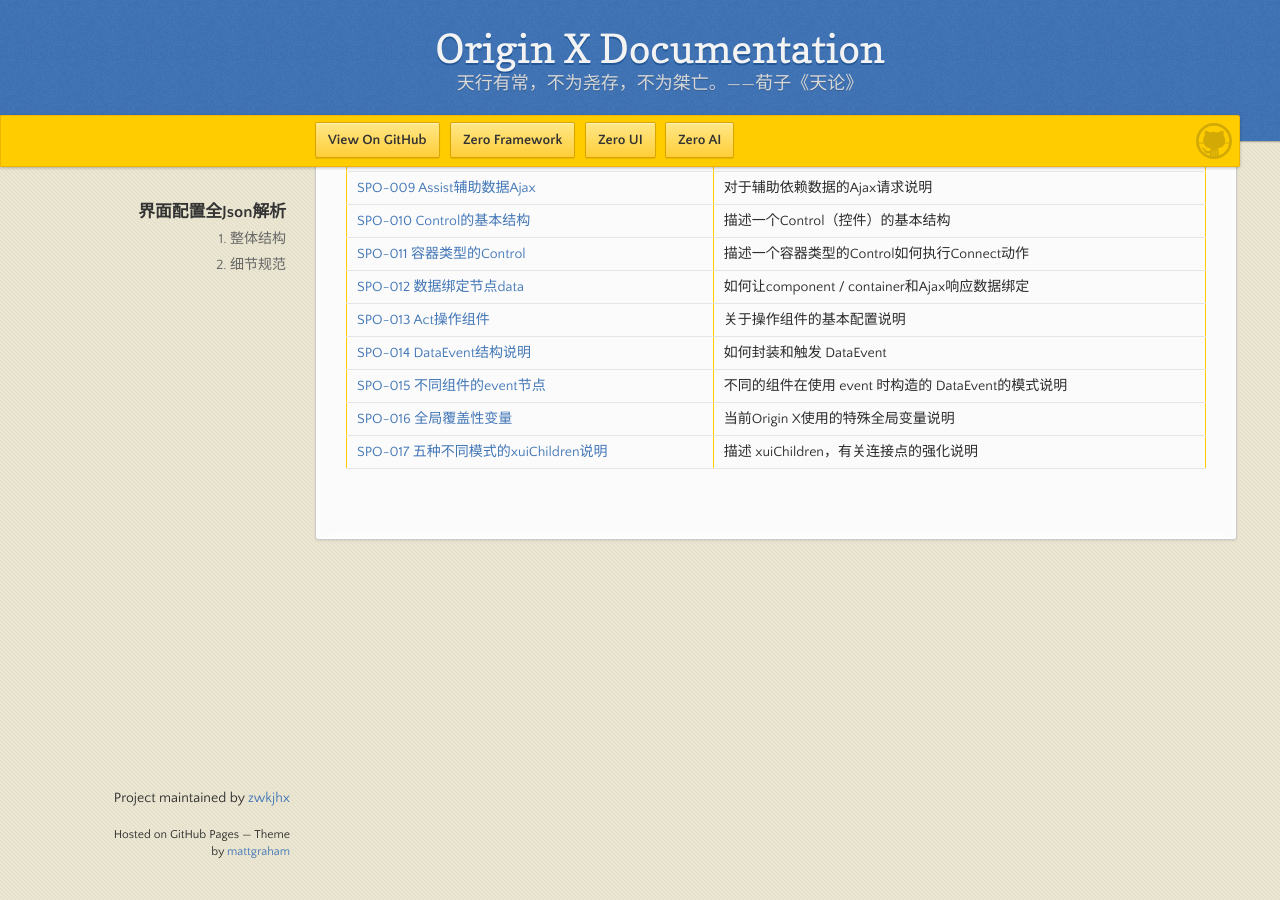
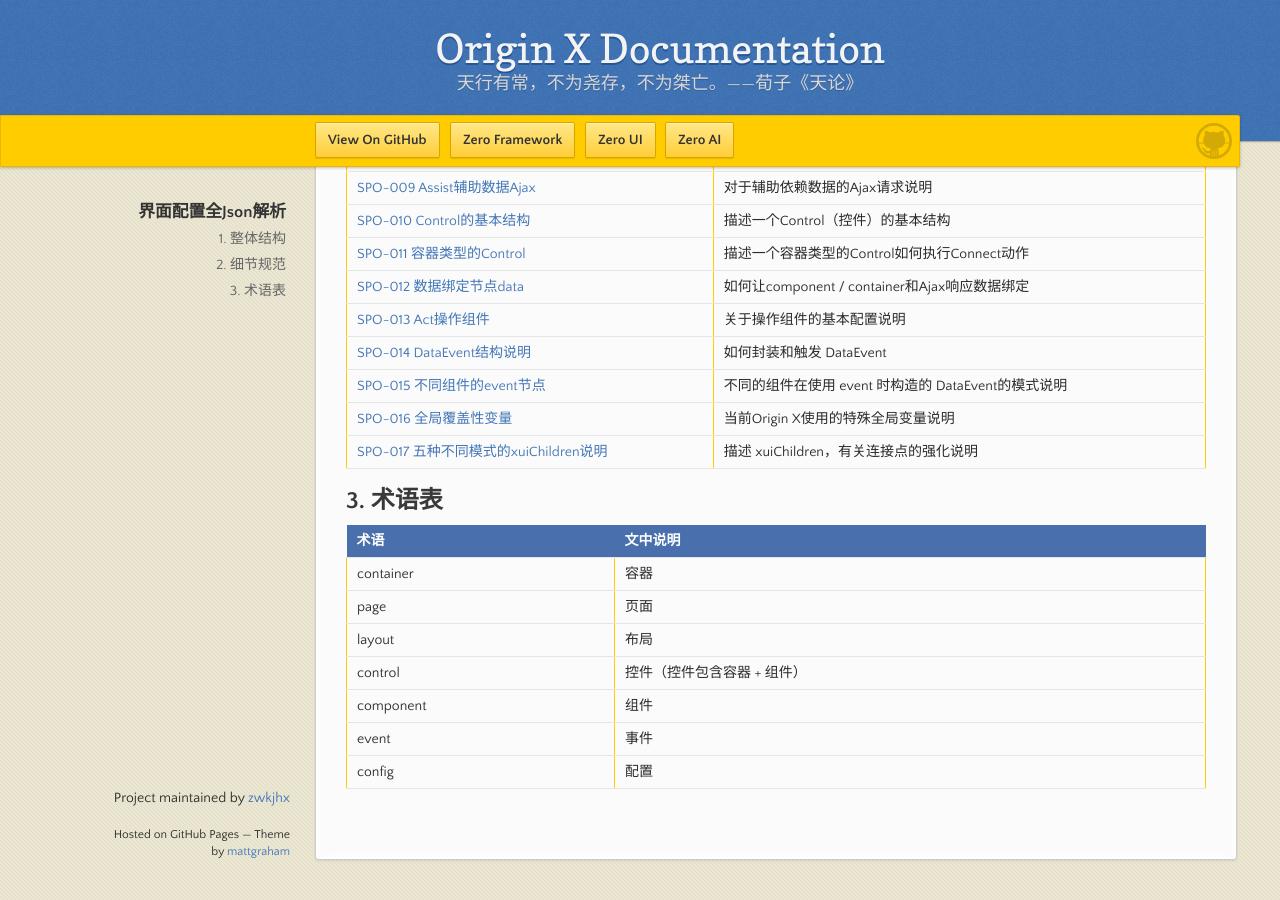
Before and after one commit to zwkjhx/ox-doc, a Jekyll site: the page built from specification/3-origin-xgui-fan/spo-001-jie-mian-pei-zhi-quan-json-jie-xi.md, in a window 1280 px wide and 900 px high, scrolled down 1450 px. Built offline with Jekyll 4.4.1, drawn with Linux system fonts in a browser that asks for light colours; our own code applies the rules of GitHub Pages for plain Markdown files.

Commit message:
Updates specification/3-origin-xgui-fan/spo-001-jie-mian-pei-zhi-quan-json-jie-xi.md
Auto commit by GitBook Editor

```diff
--- a/specification/3-origin-xgui-fan/spo-001-jie-mian-pei-zhi-quan-json-jie-xi.md
+++ b/specification/3-origin-xgui-fan/spo-001-jie-mian-pei-zhi-quan-json-jie-xi.md
@@ -67,3 +67,15 @@
 | [SPO-015 不同组件的event节点](/specification/3-origin-xgui-fan/spo-015-bu-tong-zu-jian-de-event-jie-dian.html) | 不同的组件在使用 event 时构造的 DataEvent的模式说明 |
 | [SPO-016 全局覆盖性变量](/specification/3-origin-xgui-fan/spo-016-quan-ju-fu-gai-xing-bian-liang.html) | 当前Origin X使用的特殊全局变量说明 |
 | [SPO-017 五种不同模式的xuiChildren说明](/specification/3-origin-xgui-fan/spo-017-wu-zhong-bu-tong-mo-shi-de-xuichildren-shuo-ming.html) | 描述 xuiChildren，有关连接点的强化说明 |
+
+## 3. 术语表
+
+| 术语 | 文中说明 |
+| :--- | :--- |
+| container | 容器 |
+| page | 页面 |
+| layout | 布局 |
+| control | 控件（控件包含容器 + 组件） |
+| component | 组件 |
+| event | 事件 |
+| config | 配置 |
```
